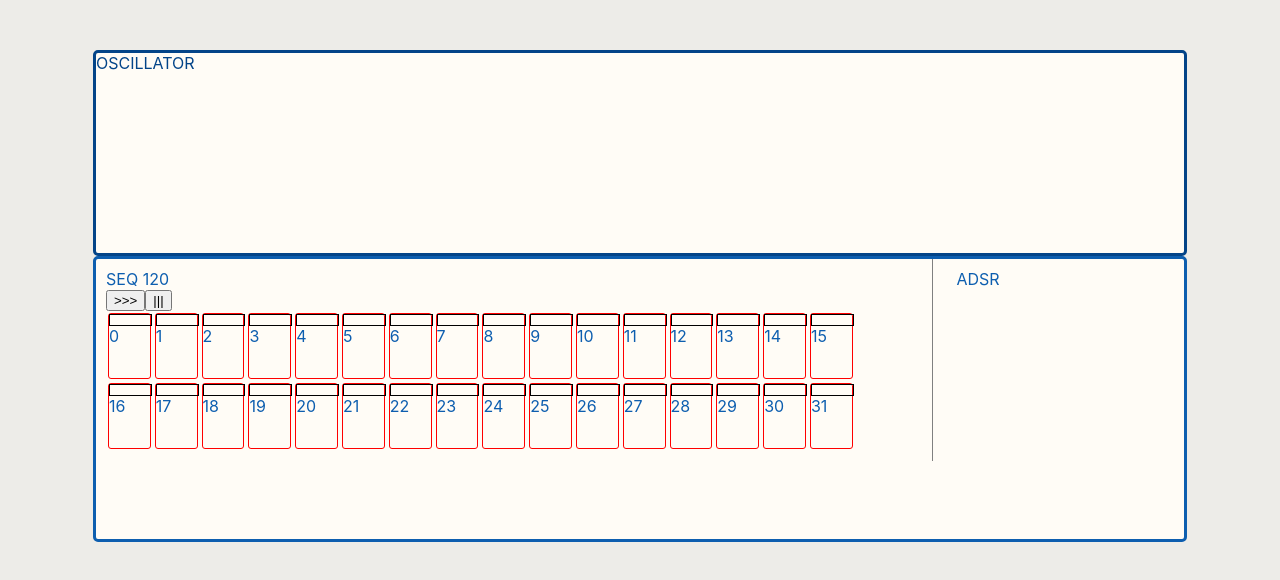
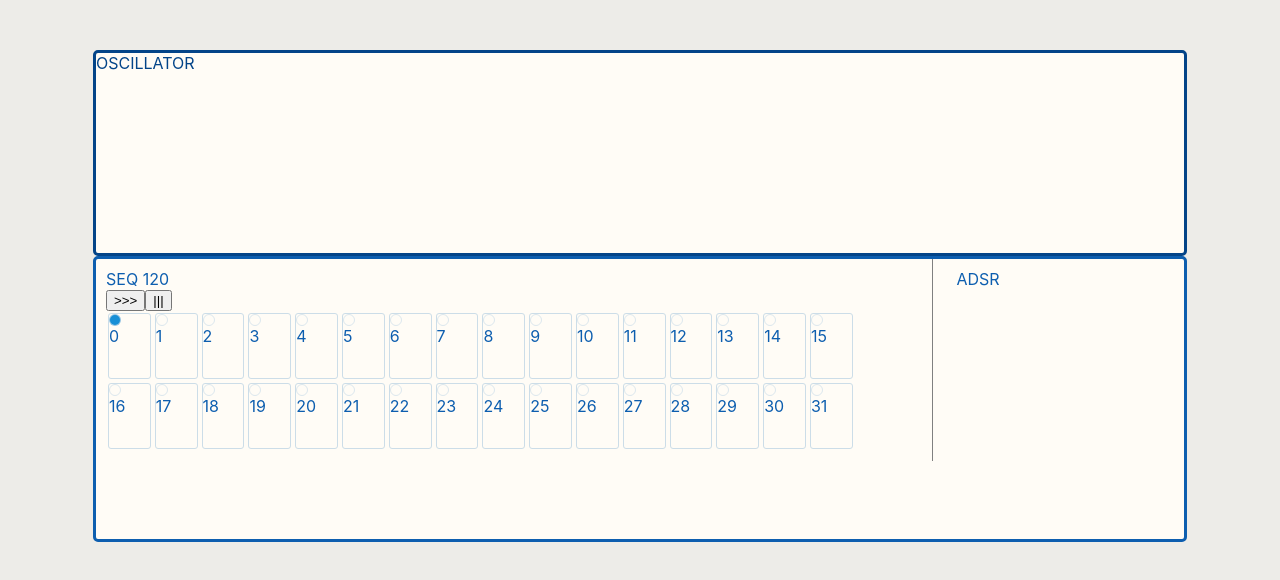
Before and after one commit to mscbr/lindos_synth, a React (Create React App) app: page / in a window 1280 px wide. Shown: the top 580 px of the page. Built offline with nearby package versions, Linux system fonts and the light colour scheme.

Commit message:
initial dev for sequence position marker

```diff
--- a/src/components/Synth.js
+++ b/src/components/Synth.js
@@ -54,7 +54,7 @@ class Synth extends Component {
             21.5062896,
             0.0],
           sequenceValues: [440,445,220,220],
-          seqencePosition: 0
+          sequencePosition: 0
         }
 
         ///INITIAL SET-UP FOR SYNTH & SEQUENCER
@@ -85,7 +85,7 @@ class Synth extends Component {
     }
     positionSet = () => {let seqPosVal = (parseInt(Tone.Transport.position.slice(0,1))%2)*16 + parseInt(Tone.Transport.position.slice(2,3))*4 + parseInt(Tone.Transport.position.slice(4,5));
       this.setState({
-        seqencePosition: seqPosVal
+        sequencePosition: seqPosVal
       })
     }
     randomizeSequence = () => {
@@ -110,6 +110,9 @@ class Synth extends Component {
     stopSeq = () => {
       Tone.Transport.stop();
       this.seq.stop();
+      this.setState({
+        sequencePosition: 0
+      })
     }
   render() {
 
@@ -121,7 +124,7 @@ class Synth extends Component {
         <div className="control">
           <div className="seq">
           SEQ  {Tone.Transport.bpm.value}
-          <Sequencer triggerSeq={this.triggerSeq} stopSeq={this.stopSeq} seqPosition={this.state.seqencePosition} />
+          <Sequencer triggerSeq={this.triggerSeq} stopSeq={this.stopSeq} seqPosition={this.state.sequencePosition} />
           </div>
           <div className="adsr">
           ADSR
--- a/src/components/seq/Sequencer.js
+++ b/src/components/seq/Sequencer.js
@@ -9,14 +9,22 @@ const rowStyle = {
 const stepStyle = {
   width: '5%',
   height: '8vh',
-  border: '1px solid red',
+  border: '1px solid rgba(204, 221, 232, 1)',
   margin: 2,
   borderRadius: 3
 }
 const progressStyle = {
-  width: '100%',
-  height: '15%',
-  border: '1px solid black'
+  width: 10,
+  height: 10,
+  border: '1px solid rgba(204, 221, 232, 0.7)',
+  borderRadius: '100%'
+}
+const lightOn = {
+  width: 10,
+  height: 10,
+  border: '1px solid rgba(204, 221, 232, 0.7)',
+  borderRadius: '100%',
+  background: 'rgba(23, 143, 214, 1)',
 }
 //CHANGE THIS TO FUNCTIONAL COMPONENT
 export default class Sequencer extends Component {
@@ -32,11 +40,18 @@ export default class Sequencer extends Component {
 
       for(let i = 0; i < 32; i++) {
         steps.push(
+          i === this.props.seqPosition ? (
+          <div style={stepStyle} key={`step${i}`}>
+            <div style={lightOn} index={`styleIndex${i}`}></div>
+            {i}
+          </div>
+          ) : (
+          <div style={stepStyle} key={`step${i}`}>
+            <div style={progressStyle} index={`styleIndex${i}`}></div>
+            {i}
+          </div>
+          )
 
-          <div style={stepStyle} key={`step${i}`}>
-          <div style={progressStyle} index={`styleIndex${i}`}></div>
-          {i}
-          </div>
         );
       }
 
@@ -44,9 +59,8 @@ export default class Sequencer extends Component {
     }
 
   render() {
-    console.log(this.props.seqPosition);
+    //console.log(this.props.seqPosition);
     const steps = this.makeRow();
-    //console.log(this.state.);
     return (
       <div className='s'>
         <button onClick={this.props.triggerSeq}>>>></button>
```
